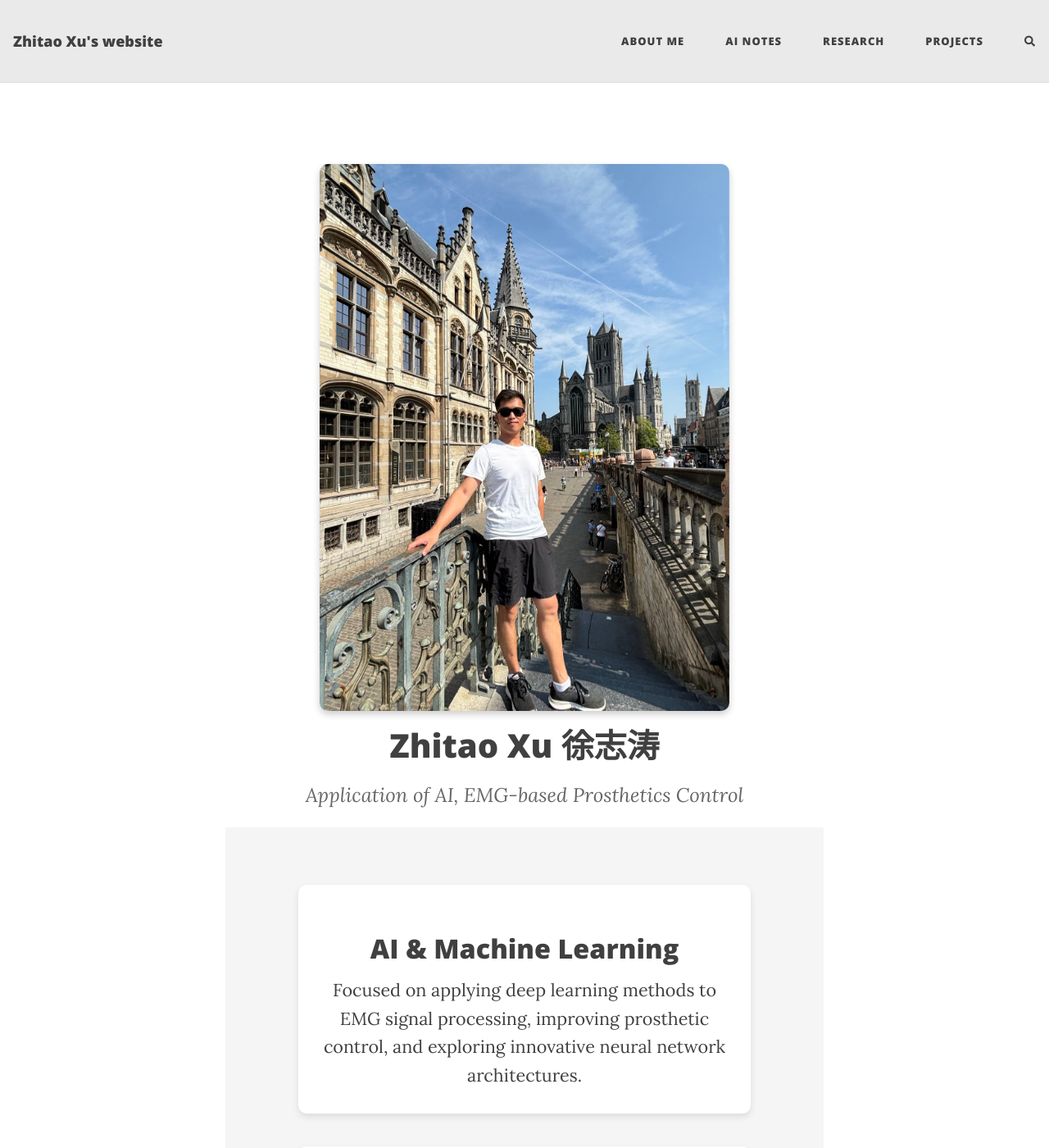
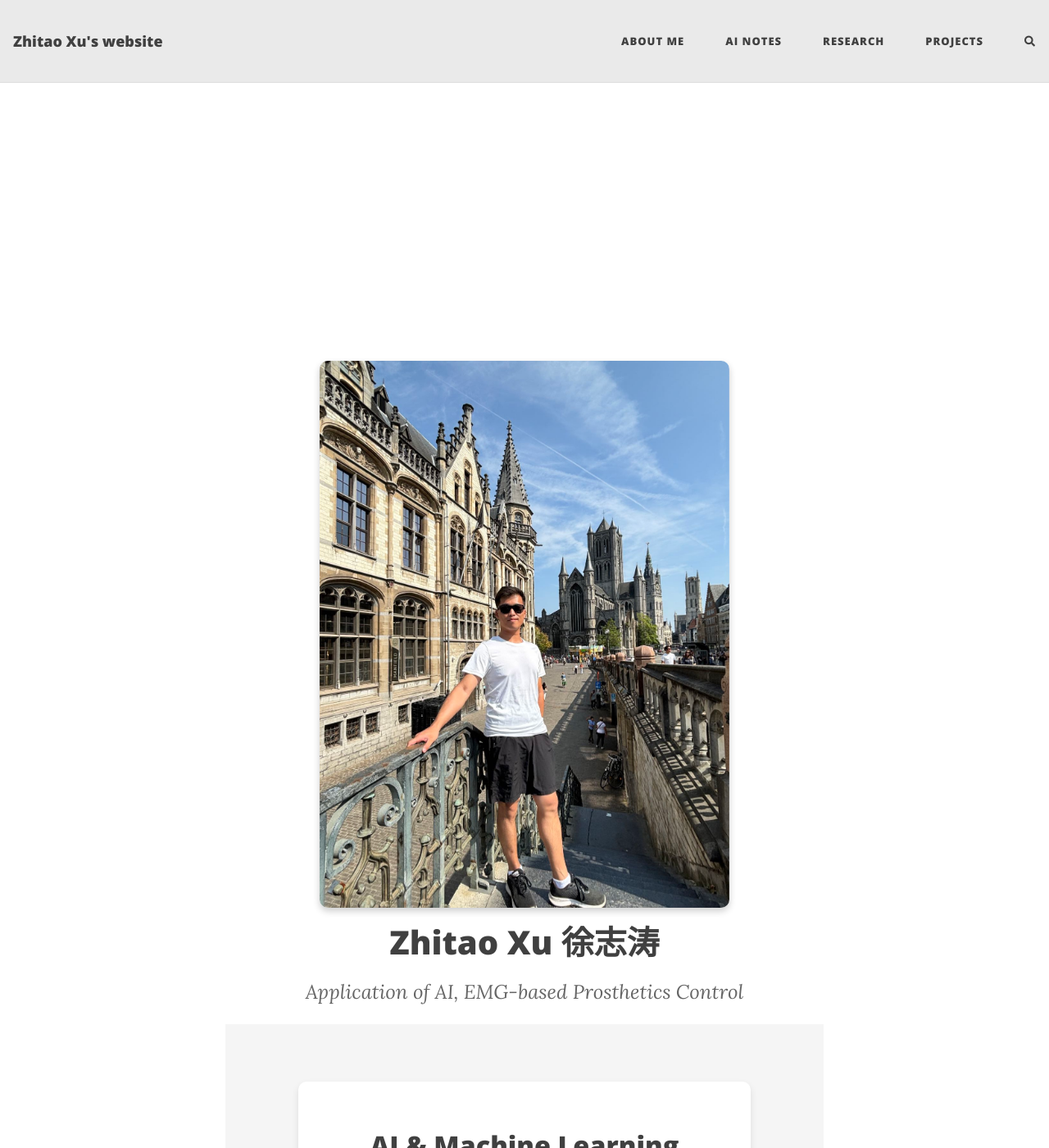
Before and after one commit to HerrXu01/herrxu01.github.io, a Jekyll site: the page built from index.html, in a window 1280 px wide and 1400 px high. Shown: the whole window at 82% size. Built offline with Jekyll 4.4.1, drawn with Linux system fonts in a browser that asks for light colours; the list of posts is cut into pages by our own code; comment, search, counter and statistics services are not loaded.

Commit message:
adjust photo distance to top

```diff
--- a/assets/css/beautifuljekyll.css
+++ b/assets/css/beautifuljekyll.css
@@ -1285,7 +1285,7 @@
 
 /* 调整顶部容器的间距 */
 .intro-header {
-  margin-top: 100px; /* 减少顶部的空白距离 */
+  padding-top: 80px; /* 为顶部添加内边距，调整照片与顶部的距离 */
 }
 
 .profile-photo-container img {
```
